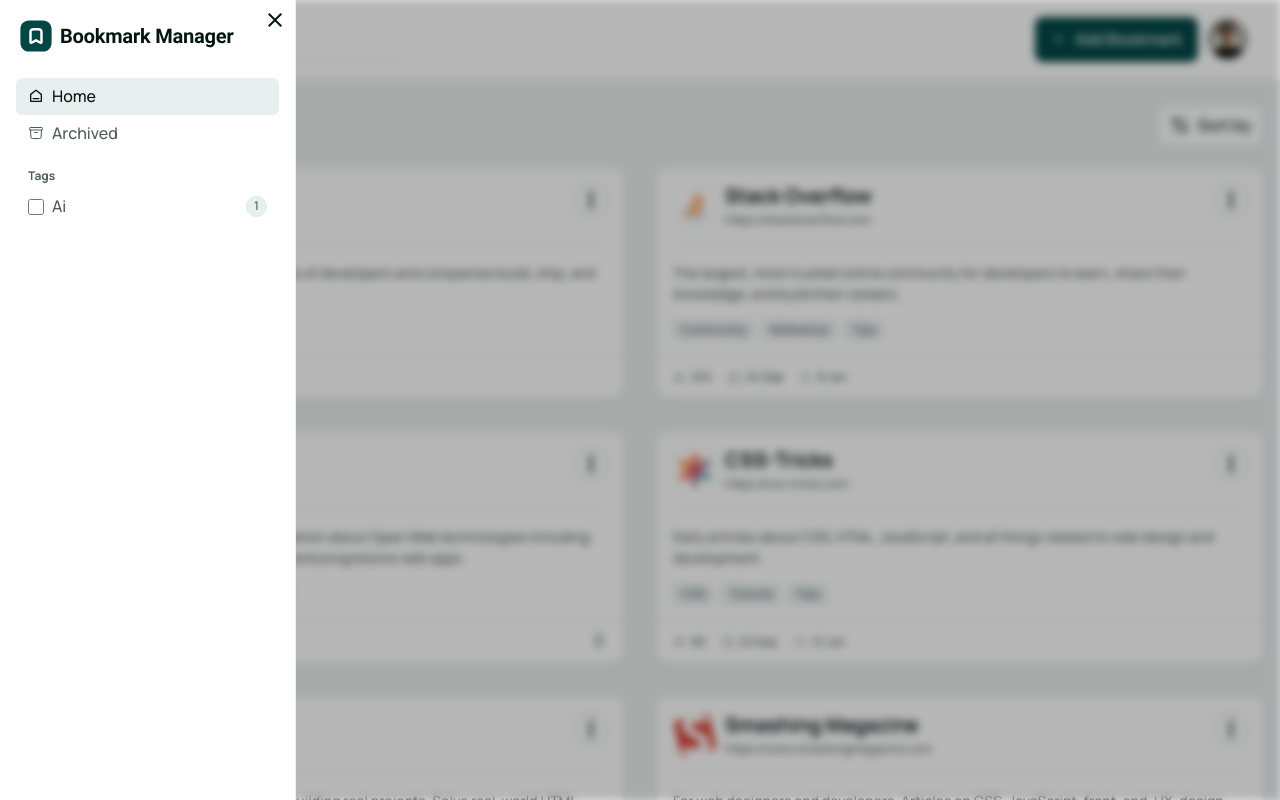
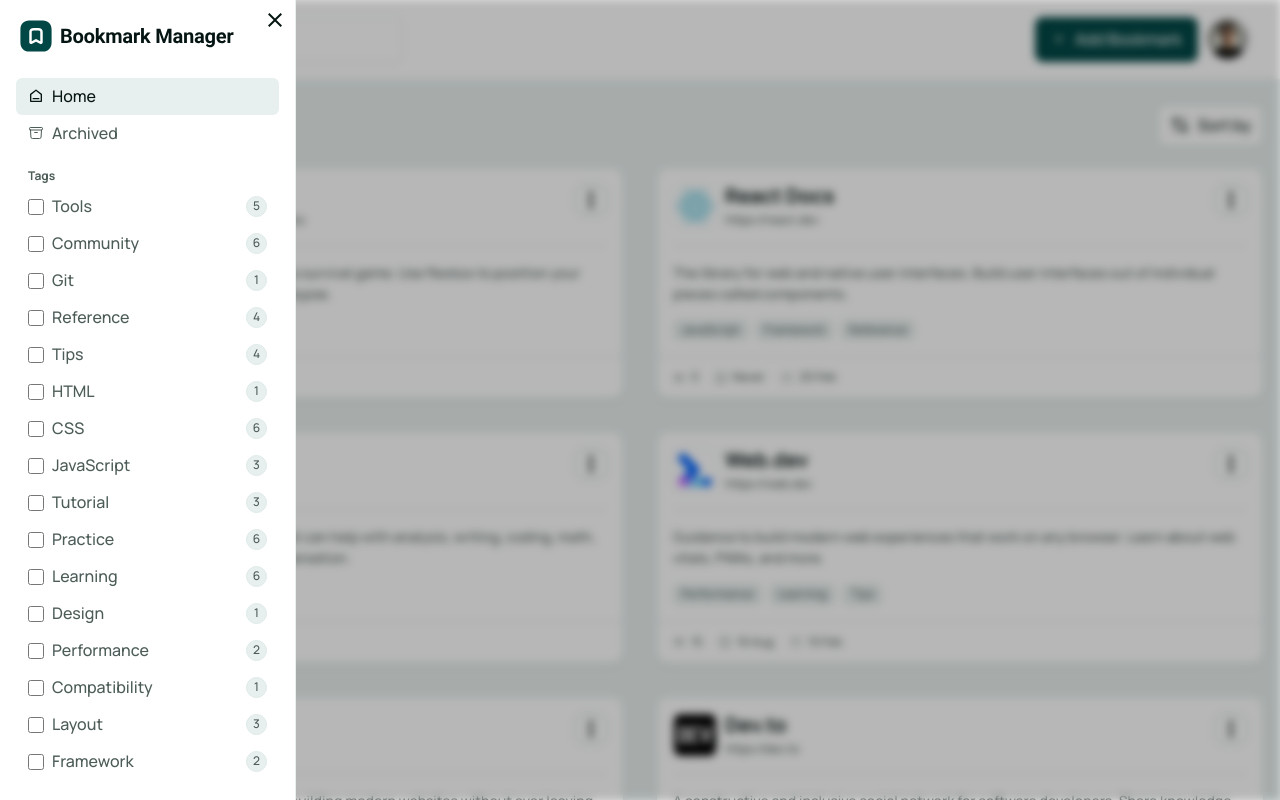
Before and after one commit to Oloude/Bookmark-Manager-Website, a React (Vite) app: page / in a window 1280 px wide. Both pictures are taken after a click on the button 52 px from the left and 39 px from the top of the page. Built offline with nearby package versions, Linux system fonts and the light colour scheme.

Commit message:
added sort functionality

```diff
--- a/src/BookmarkState.tsx
+++ b/src/BookmarkState.tsx
@@ -17,15 +17,23 @@
 
 type BookmarkState = {
   theme: "light" | "dark";
+  bookmarks: BookmarkType[];
+  activeBookmark: string;
+  sortBy : string;
   handleThemeChange: () => void;
-  bookmarks: BookmarkType[];
+  handleActiveBookmarkChange: (active: string) => void;
+  handleSortByChange :(sort:string) => void;
 };
 
 const useBookmark = create<BookmarkState>((set) => ({
   theme: "light",
   bookmarks: data.bookmarks,
+  activeBookmark: "Home",
+  sortBy : 'Recently added',
   handleThemeChange: () =>
     set((state) => ({ theme: state.theme === "light" ? "dark" : "light" })),
+  handleActiveBookmarkChange: (active) => set({ activeBookmark: active }),
+  handleSortByChange : (sort) => set({sortBy : sort}),
 }));
 
 export default useBookmark;
--- a/src/component/Bookmark.tsx
+++ b/src/component/Bookmark.tsx
@@ -1,13 +1,46 @@
+import { useEffect, useState } from "react";
 import useBookmark from "../BookmarkState";
 import BookmarkCard from "./BookmarkCard";
+import sort from "../utils/sort";
 
 function Bookmark() {
-  const bookmarks = useBookmark(state => state.bookmarks)
-  return <section className="grid grid-cols-1 gap-8 md:grid-cols-2 lg:grid-cols-3">
-    {
-bookmarks.map(bookmark => <BookmarkCard key={bookmark.id} {...bookmark} />)
-    }
-  </section>;
+  const bookmarks = useBookmark((state) => state.bookmarks);
+  const activeBookmark = useBookmark((state) => state.activeBookmark);
+  const sortBy = useBookmark((state) => state.sortBy);
+
+  // const [filteredData, setFilteredData] = useState(bookmarks);
+
+  // useEffect(() => {
+  //   let arr = filteredData.filter((bookmark) => {
+  //     if (activeBookmark === "Archived") return bookmark.isArchived;
+  //     return true;
+  //   });
+
+  //   setFilteredData(sort(arr, sortBy));
+  // }, [activeBookmark]);
+
+  // useEffect(() => {
+  //   setFilteredData(sort(filteredData, sortBy));
+  // }, [sortBy]);
+
+  const filteredData = sort(
+    bookmarks.filter((bookmark) => {
+      if (activeBookmark === "Archived") {
+        return bookmark.isArchived;
+      }
+
+      return true;
+    }),
+    sortBy,
+  );
+
+  return (
+    <section className="grid grid-cols-1 gap-8 md:grid-cols-2 lg:grid-cols-3">
+      {filteredData.map((bookmark) => (
+        <BookmarkCard key={bookmark.id} {...bookmark} />
+      ))}
+    </section>
+  );
 }
 
 export default Bookmark;
--- a/src/component/BookmarkCard.tsx
+++ b/src/component/BookmarkCard.tsx
@@ -42,7 +42,7 @@
 
   return (
     <div className="rounded-xl shadow-card bg-neutral0 border border-neutral300L relative">
-      {shoDropdown && <BookmarkCardDropdown />}
+      {shoDropdown && <BookmarkCardDropdown isArchived={isArchived} pinned={pinned} />}
       <div className=" p-4 flex flex-col gap-4">
         <div className="flex items-start justify-between">
           <div className="flex items-start gap-2">
@@ -77,7 +77,7 @@
           </div>
           <div className="flex items-center gap-1.5 text-preset5 text-neutral800L">
             <GoClock className="w-3 h-3" />
-            {formateDate(lastVisited)}
+            {lastVisited === null ? 'Never' : formateDate(lastVisited)}
           </div>
           <div className="flex items-center gap-1.5 text-preset5 text-neutral800L">
             <CiCalendar className="w-3 h-3" />
--- a/src/component/BookmarkCardDropdown.tsx
+++ b/src/component/BookmarkCardDropdown.tsx
@@ -5,24 +5,40 @@
 import { LuSquareArrowOutUpRight } from "react-icons/lu";
 import { RiDeleteBinLine } from "react-icons/ri";
 
+type DropdownProps = {
+  isArchived : boolean;
+  pinned : boolean;
+}
+
 const btns = [
   { title: "Visit", icon: LuSquareArrowOutUpRight },
   { title: "Copy URL", icon: FiCopy },
   { title: "Unpin", icon: BsPinAngle },
+  { title: "Pin", icon: BsPin },
   { title: "Edit", icon: FiEdit },
   { title: "Archive", icon: HiOutlineArchiveBox },
-  { title: "Pin", icon: BsPin },
   { title: "Unarchive", icon: FaArrowRotateLeft },
   { title: "Delete Permanently", icon: RiDeleteBinLine },
 ];
 
-function BookmarkCardDropdown() {
+function BookmarkCardDropdown({ isArchived, pinned} : DropdownProps) {
   return (
     <div className="flex flex-col gap-1 p-2 rounded-lg bg-neutral0 border border-neutral100L shadow-profile absolute right-4 top-10 z-20">
       {btns.map(({ icon: Icon, title }) => (
         <button
           key={title}
-          className="p-2 rounded-md flex items-center gap-2 text-preset4M text-neutral800L"
+          className={`p-2 rounded-md items-center gap-2 text-preset4M text-neutral800L ${
+            isArchived && (title === 'Archive' || title === 'Unpin' || title === 'Pin' || title === 'Edit') ? 'hidden' : 'flex'
+          } ${
+            pinned && title === 'Pin' ? 'hidden' : 'flex'
+          }
+          ${
+            !pinned && title === 'Unpin' ? 'hidden' : 'flex'
+          }
+          ${
+            !isArchived && (title === 'Delete Permanently' || title === 'Unarchive' ) ? 'hidden' : 'flex'
+          }
+          `}
         >
           <Icon className="w-4 h-4" /> {title}
         </button>
--- a/src/component/Heading.tsx
+++ b/src/component/Heading.tsx
@@ -1,16 +1,23 @@
 import { useState } from "react";
 import { LuArrowUpDown } from "react-icons/lu";
 import SortDropdown from "./SortDropdown";
+import useBookmark from "../BookmarkState";
 
 function Heading() {
+  const activeBookmark = useBookmark(state => state.activeBookmark)
   const [shoDropdown, setShowDropdown] = useState(false);
 
   function handleToggleShowDrodown() {
     setShowDropdown((prev) => !prev);
   }
+  let title = 'All bookmarks'
+
+  if(activeBookmark === 'Archived'){
+    title = 'Archived bookmarks'
+  }
   return (
     <header className="flex items-center justify-between gap-4 relative">
-      <h1 className="text-preset2 text-neutral900L">All bookmarks</h1>
+      <h1 className="text-preset2 text-neutral900L">{title}</h1>
       <button
         onClick={handleToggleShowDrodown}
         className="px-3 py-2.5 border border-neutral400L cursor-pointer hover:scale-105 transition-all rounded-lg flex items-center gap-2 bg-neutral0 text-preset3M text-neutral900L"
--- a/src/component/Layout/MobileSidebar.tsx
+++ b/src/component/Layout/MobileSidebar.tsx
@@ -1,41 +1,68 @@
 import { HiOutlineArchiveBox } from "react-icons/hi2";
 import { IoMdClose } from "react-icons/io";
 import { RiHome6Line } from "react-icons/ri";
+import useBookmark from "../../BookmarkState";
 
 type SidebarProps = {
-    handleToggleShowMenu : ()=> void
-}
+  handleToggleShowMenu: () => void;
+};
 
 const topNav = [
   { icon: RiHome6Line, title: "Home" },
   { icon: HiOutlineArchiveBox, title: "Archived" },
 ];
 
+function MobileSidebar({ handleToggleShowMenu }: SidebarProps) {
+  const activeBookmark = useBookmark((state) => state.activeBookmark);
+  const handleActiveBookmarkChange = useBookmark(
+    (state) => state.handleActiveBookmarkChange,
+  );
+  const bookmarks = useBookmark((state) => state.bookmarks);
 
-function MobileSidebar({handleToggleShowMenu} : SidebarProps) {
-  return <div className="w-74 border-r border-r-neutral100L flex flex-col gap-4 bg-neutral0 h-full relative">
-    <button onClick={handleToggleShowMenu} className="absolute top-2 right-2 cursor-pointer"><IoMdClose className="w-6 h-6 text-neutral900L" /></button>
+  const tags = bookmarks.reduce(
+    (acc, bookmark) => {
+      bookmark.tags.forEach((tag) => (acc[tag] = (acc[tag] | 0) + 1));
+      return acc;
+    },
+    {} as Record<string, number>,
+  );
+
+  const tagsArr = Object.entries(tags);
+
+  return (
+    <div className="w-74 border-r border-r-neutral100L flex flex-col gap-4 bg-neutral0 h-full relative">
+      <button
+        onClick={handleToggleShowMenu}
+        className="absolute top-2 right-2 cursor-pointer"
+      >
+        <IoMdClose className="w-6 h-6 text-neutral900L" />
+      </button>
       <div className="p-5 pb-2.5">
         <img src="/logo-light-theme.svg" alt="" />
       </div>
-      <div className="px-4 pb-5 flex flex-col gap-4">
+      <div className="px-4 pb-5 flex flex-col gap-4  flex-1 min-h-0">
         <div className="flex flex-col">
-          {topNav.map(({ icon: Icon, title }, i) => (
+          {topNav.map(({ icon: Icon, title }) => (
             <button
               key={title}
-              className={`rounded-md px-3 py-2 flex items-center gap-2 text-preset3M  ${i === 0 ? "bg-neutral100L text-neutral900L" : "text-neutral800L"}`}
+              onClick={() => handleActiveBookmarkChange(title)}
+              className={`rounded-md px-3 py-2 flex items-center gap-2 text-preset3M cursor-pointer  ${activeBookmark === title ? "bg-neutral100L text-neutral900L" : "text-neutral800L"}`}
             >
               <Icon />
               {title}
             </button>
           ))}
         </div>
-        <div className="flex flex-col">
+        <div className="flex flex-col overflow-y-auto min-h-0" style={{ scrollbarWidth: "none", msOverflowStyle: "none" }}>
           <h3 className="px-3 pb-1 text-preset5 font-bold text-neutral800L">
             Tags
           </h3>
           <div className="flex flex-col">
-            <div className="flex items-center justify-between px-3 py-2">
+            {tagsArr.map(([title, number]) => (
+              <div
+                key={title}
+                className="flex items-center justify-between px-3 py-2"
+              >
                 <div className="flex items-center gap-2">
                   <input
                     type="checkbox"
@@ -43,16 +70,18 @@
                     id=""
                     className="w-4 h-4 accent-neutral900L"
                   />
-                <h4 className="text-preset3M text-neutral800L">Ai</h4>
+                  <h4 className="text-preset3M text-neutral800L">{title}</h4>
                 </div>
                 <div className="w-5.25 h-5.25 flex items-center justify-center rounded-full bg-neutral100L border border-neutral300L text-preset5 text-neutral800L">
-                1
+                  {number}
+                </div>
+              </div>
+            ))}
           </div>
         </div>
       </div>
     </div>
-      </div>
-    </div>;
+  );
 }
 
 export default MobileSidebar;
--- a/src/component/Layout/Sidebar.tsx
+++ b/src/component/Layout/Sidebar.tsx
@@ -1,5 +1,6 @@
 import { HiOutlineArchiveBox } from "react-icons/hi2";
 import { RiHome6Line } from "react-icons/ri";
+import useBookmark from "../../BookmarkState";
 
 const topNav = [
   { icon: RiHome6Line, title: "Home" },
@@ -7,29 +8,44 @@
 ];
 
 function Sidebar() {
+  const activeBookmark = useBookmark(state => state.activeBookmark)
+  const handleActiveBookmarkChange = useBookmark(state => state.handleActiveBookmarkChange)
+  const bookmarks = useBookmark(state => state.bookmarks)
+
+  const tags = bookmarks.reduce((acc, bookmark) =>{
+   bookmark.tags.forEach(tag => acc[tag] = (acc[tag] | 0) + 1)
+   return acc
+  } ,{} as Record<string, number>)
+
+  const tagsArr = Object.entries(tags)
+
+
+
   return (
-    <div className="w-74 border-r border-r-neutral100L hidden lg:flex flex-col gap-4 bg-neutral0">
+    <div className="w-74 border-r border-r-neutral100L hidden lg:flex flex-col gap-4 bg-neutral0 h-screen overflow-hidden">
       <div className="p-5 pb-2.5">
         <img src="/logo-light-theme.svg" alt="" />
       </div>
-      <div className="px-4 pb-5 flex flex-col gap-4">
+      <div className="px-4 pb-5 flex flex-col gap-4 flex-1 min-h-0">
         <div className="flex flex-col">
-          {topNav.map(({ icon: Icon, title }, i) => (
+          {topNav.map(({ icon: Icon, title }) => (
             <button
               key={title}
-              className={`rounded-md px-3 py-2 flex items-center gap-2 text-preset3M  ${i === 0 ? "bg-neutral100L text-neutral900L" : "text-neutral800L"}`}
+              onClick={()=>handleActiveBookmarkChange(title)}
+              className={`rounded-md px-3 py-2 flex items-center gap-2 text-preset3M cursor-pointer  ${activeBookmark === title ? "bg-neutral100L text-neutral900L" : "text-neutral800L"}`}
             >
               <Icon />
               {title}
             </button>
           ))}
         </div>
-        <div className="flex flex-col">
+        <div className="flex flex-col overflow-y-auto min-h-0" style={{ scrollbarWidth: "none", msOverflowStyle: "none" }}>
           <h3 className="px-3 pb-1 text-preset5 font-bold text-neutral800L">
             Tags
           </h3>
           <div className="flex flex-col">
-            <div className="flex items-center justify-between px-3 py-2">
+            {
+              tagsArr.map(([title, number]) => <div key={title} className="flex items-center justify-between px-3 py-2">
               <div className="flex items-center gap-2">
                 <input
                   type="checkbox"
@@ -37,12 +53,14 @@
                   id=""
                   className="w-4 h-4 accent-neutral900L"
                 />
-                <h4 className="text-preset3M text-neutral800L">Ai</h4>
+                <h4 className="text-preset3M text-neutral800L">{title}</h4>
               </div>
               <div className="w-5.25 h-5.25 flex items-center justify-center rounded-full bg-neutral100L border border-neutral300L text-preset5 text-neutral800L">
-                1
+                {number}
               </div>
-            </div>
+            </div>)
+            }
+
           </div>
         </div>
       </div>
--- /dev/null
+++ b/src/utils/sort.ts
@@ -0,0 +1,37 @@
+type BookmarkProps = {
+  id: string;
+  title: string;
+  url: string;
+  favicon: string;
+  description: string;
+  tags: string[];
+  pinned: boolean;
+  isArchived: boolean;
+  visitCount: number;
+  createdAt: string;
+  lastVisited: string | null;
+};
+
+export default function sort(filteredData: BookmarkProps[], sortBy: string) {
+  let arr: typeof filteredData = [];
+  if (sortBy === "Recently added") {
+    arr = filteredData.toSorted((a, b) => {
+      let aDate = new Date(a.createdAt).getTime();
+      let bDate = new Date(b.createdAt).getTime();
+
+      return bDate - aDate;
+    });
+  }
+  if (sortBy === "Recently visited") {
+    arr = filteredData.toSorted((a, b) => {
+      let aDate = new Date(a.lastVisited ?? 0).getTime();
+      let bDate = new Date(b.lastVisited ?? 0).getTime();
+
+      return bDate - aDate;
+    });
+  }
+  if (sortBy === "Most visited") {
+    arr = filteredData.toSorted((a, b) => b.visitCount - a.visitCount);
+  }
+  return arr;
+}
```
Also changed, not shown: src/component/SortDropdown.tsx (+6 -1 lines). Lines whose indentation alone changed are shown as unchanged.
